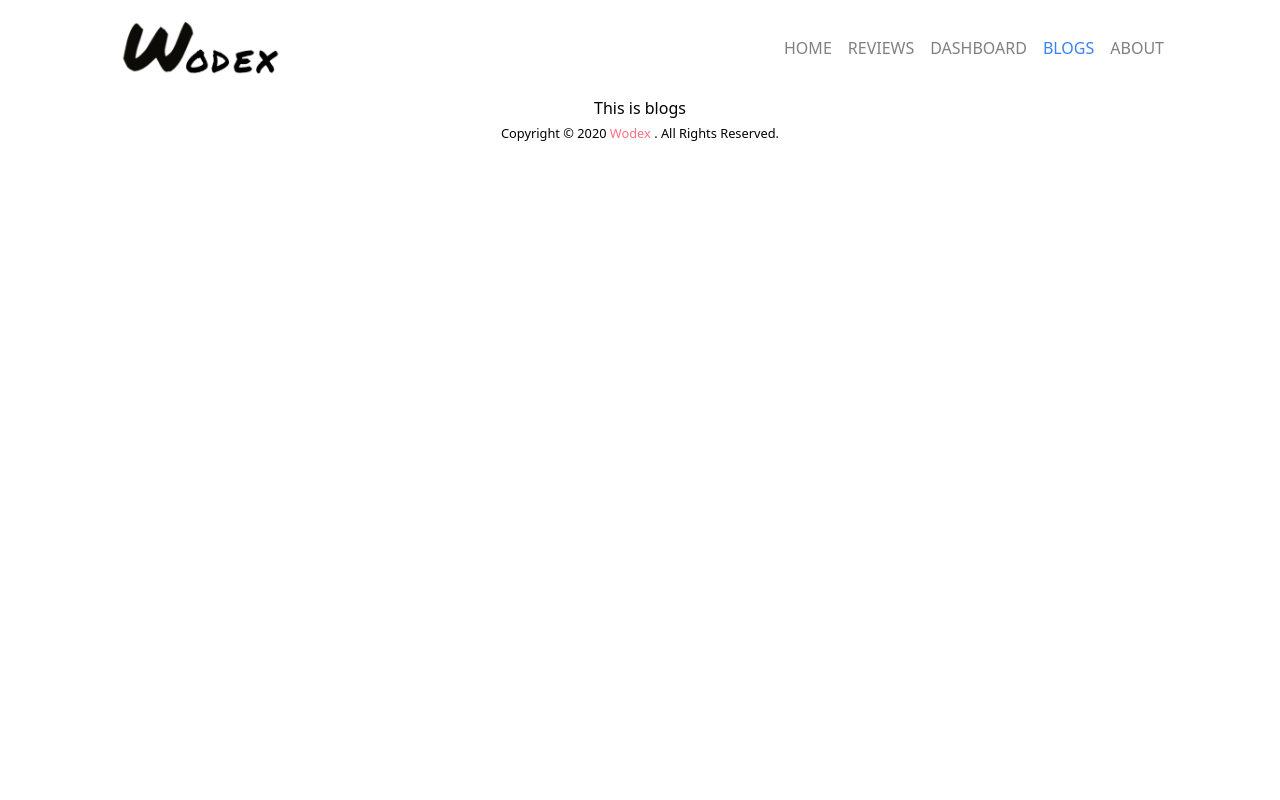
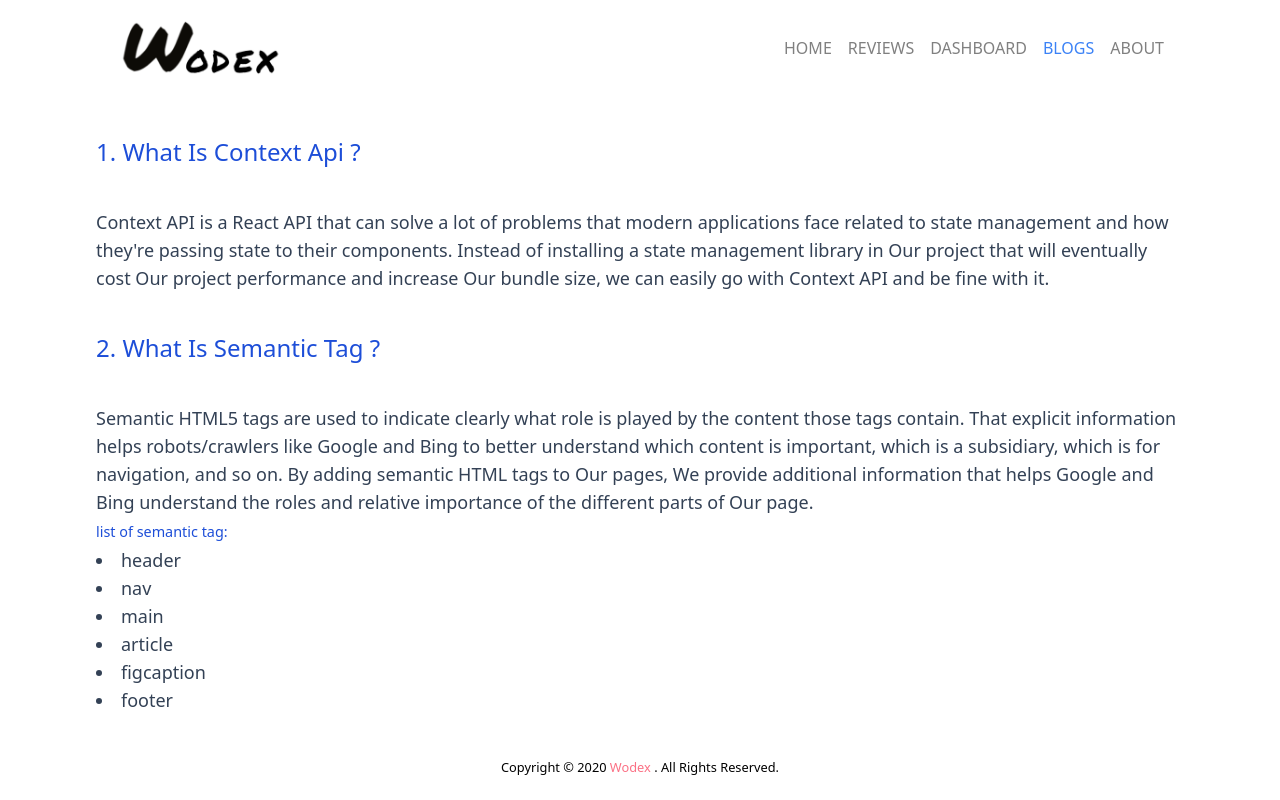
Before and after one commit to sajidur319370/woodex-commerce, a React (Create React App) app: page /blogs in a window 1280 px wide. Built offline with nearby package versions, Linux system fonts and the light colour scheme.

Commit message:
answer to the question added

```diff
--- a/src/components/Blogs/Blogs.js
+++ b/src/components/Blogs/Blogs.js
@@ -3,8 +3,45 @@ import Copyright from "../Copyright/Copyright";
 
 const Blogs = () => {
   return (
-    <div>
-      <h2>This is blogs</h2>
+    <div className="mx-24">
+      <div className="question-answer">
+        <article className="text-left">
+          <h2 className="question font-medium text-2xl text-blue-700 mt-10">
+            1. What Is Context Api ?
+          </h2>
+          <p className="answer font-medium  text-lg text-slate-700 my-10">
+            Context API is a React API that can solve a lot of problems that
+            modern applications face related to state management and how they're
+            passing state to their components. Instead of installing a state
+            management library in Our project that will eventually cost Our
+            project performance and increase Our bundle size, we can easily go
+            with Context API and be fine with it.
+          </p>
+        </article>
+        <article className="text-left">
+          <h2 className="question font-medium text-2xl text-blue-700 mt-10">
+            2. What Is Semantic Tag ?
+          </h2>
+          <p className="answer font-medium  text-lg text-slate-700 my-10">
+            Semantic HTML5 tags are used to indicate clearly what role is played
+            by the content those tags contain. That explicit information helps
+            robots/crawlers like Google and Bing to better understand which
+            content is important, which is a subsidiary, which is for
+            navigation, and so on. By adding semantic HTML tags to Our pages, We
+            provide additional information that helps Google and Bing understand
+            the roles and relative importance of the different parts of Our
+            page.
+            <br />
+            <small className="text-blue-700">list of semantic tag: </small>
+            <li>header</li>
+            <li>nav</li>
+            <li>main</li>
+            <li>article</li>
+            <li>figcaption</li>
+            <li>footer</li>
+          </p>
+        </article>
+      </div>
       <Copyright></Copyright>
     </div>
   );
```
